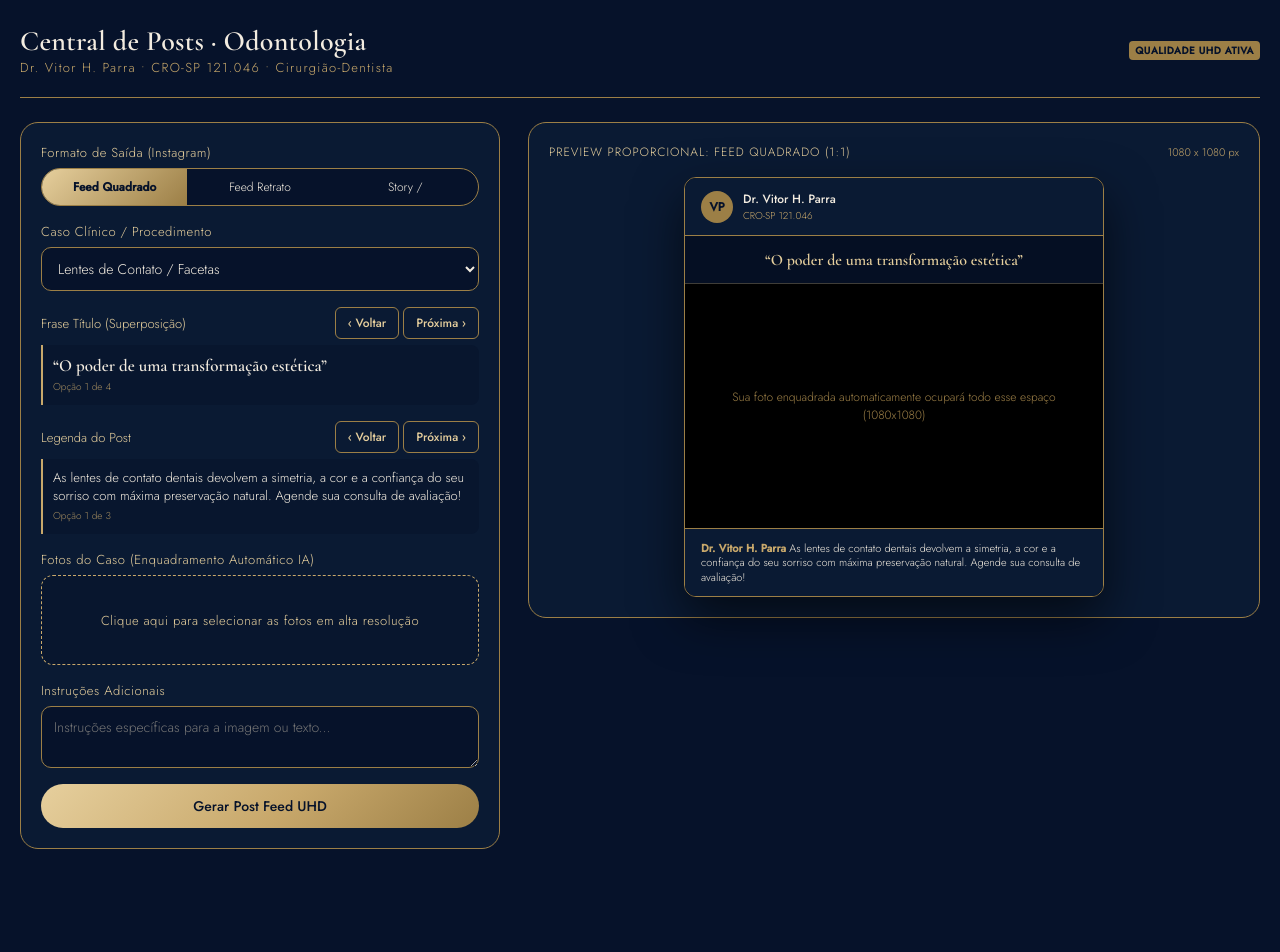
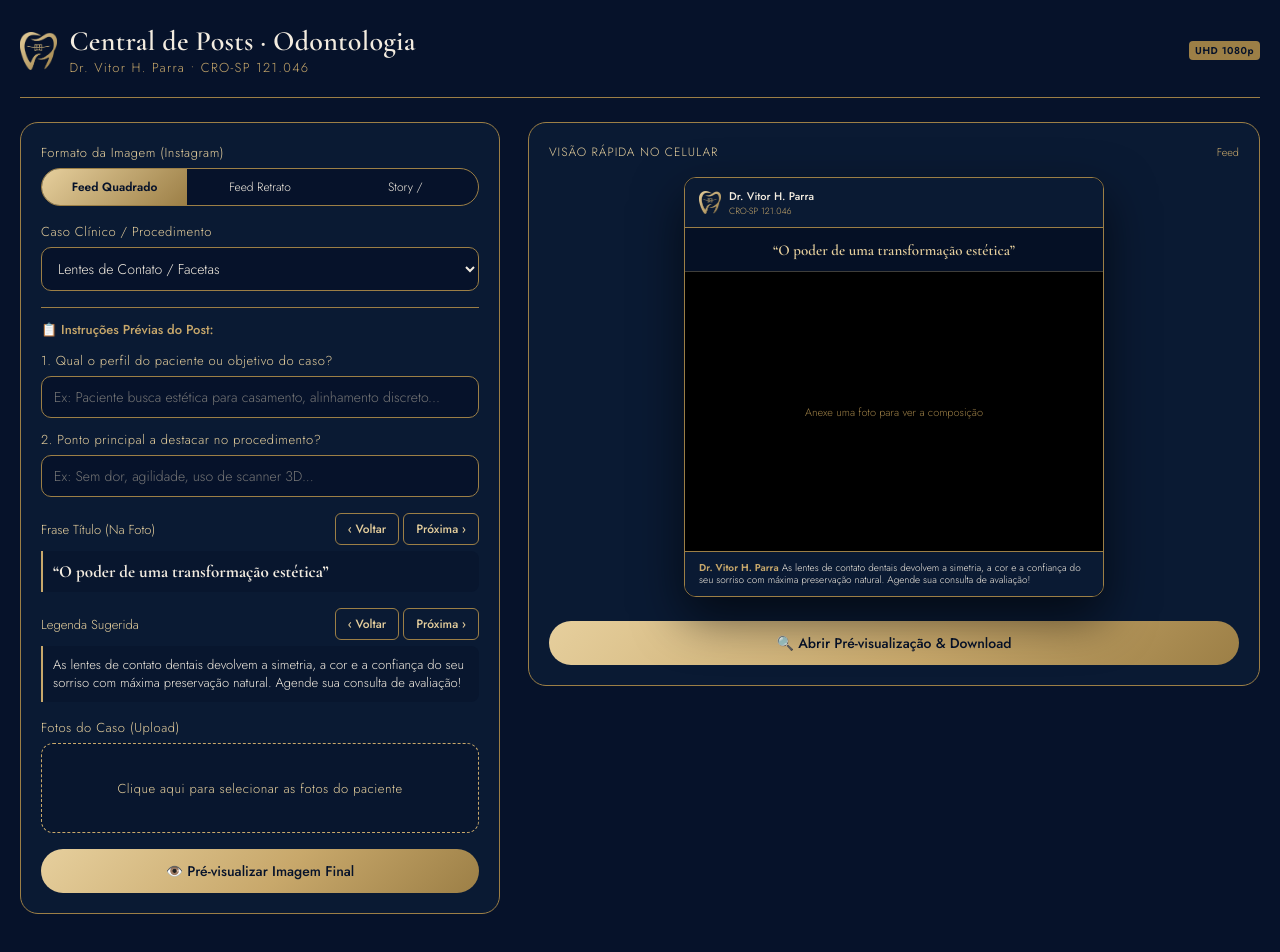
Before and after one commit to UhtredofWales/VP-Odonto, a Next.js app: page / in a window 1280 px wide. Shown: the top 952 px of the page. Before the commit the page ends 897 px from the top, so only its background shows below. Built offline with nearby package versions, Linux system fonts and the light colour scheme.

Commit message:
feat: adiciona download em canvas UHD, perguntas previas, logo-gold no favicon e modal de pre-visualizacao

```diff
--- a/app/layout.js
+++ b/app/layout.js
@@ -1,15 +1,24 @@
 import "./globals.css";
 
-export const metadata = { title: "Central de Posts · Odontologia", description: "Gerador de posts odontológicos" };
+export const metadata = {
+  title: "Central de Posts · Odontologia",
+  description: "Gerador e pré-visualizador de posts odontológicos em alta definição",
+  icons: {
+    icon: "/logo-gold.png",
+    shortcut: "/logo-gold.png",
+    apple: "/logo-gold.png",
+  },
+};
 
 export default function RootLayout({ children }) {
   return (
     <html lang="pt-BR">
       <head>
+        <link rel="icon" href="/logo-gold.png" type="image/png" />
         <link rel="preconnect" href="https://fonts.googleapis.com" />
         <link rel="preconnect" href="https://fonts.gstatic.com" crossOrigin="" />
         <link
-          href="https://fonts.googleapis.com/css2?family=Cormorant+Garamond:wght@500;600&family=Jost:wght@300;400;500&display=swap"
+          href="https://fonts.googleapis.com/css2?family=Cormorant+Garamond:wght@500;600;700&family=Jost:wght@300;400;500;600&display=swap"
           rel="stylesheet"
         />
       </head>
--- a/app/page.js
+++ b/app/page.js
@@ -1,31 +1,38 @@
 'use client';
 
-import { useState } from 'react';
+import { useState, useRef } from 'react';
 import { BRAND, DENTAL_CASES, FORMAT_OPTIONS } from '../lib/brand';
 
 export default function Home() {
   const [selectedCase, setSelectedCase] = useState(DENTAL_CASES[0].id);
   const [selectedFormat, setSelectedFormat] = useState(FORMAT_OPTIONS[0].id);
   const [selectedImages, setSelectedImages] = useState([]);
+
+  // Instruções prévias do texto
+  const [patientContext, setPatientContext] = useState('');
+  const [procedureHighlights, setProcedureHighlights] = useState('');
   const [customNotes, setCustomNotes] = useState('');
-  const [loading, setLoading] = useState(false);
-  const [generatedResult, setGeneratedResult] = useState(null);
 
-  // Índices para variação de frases e legendas
+  // Variáveis de navegação de texto
   const [topCaptionIndex, setTopCaptionIndex] = useState(0);
   const [postCaptionIndex, setPostCaptionIndex] = useState(0);
+
+  // Estados de download e preview
+  const [isRendering, setIsRendering] = useState(false);
+  const [previewModalOpen, setPreviewModalOpen] = useState(false);
+  const [renderedImageDataUrl, setRenderedImageDataUrl] = useState(null);
+
+  const canvasRef = useRef(null);
 
   const currentCaseObj = DENTAL_CASES.find(c => c.id === selectedCase) || DENTAL_CASES[0];
   const currentFormatObj = FORMAT_OPTIONS.find(f => f.id === selectedFormat) || FORMAT_OPTIONS[0];
 
-  // Alterna o caso zerando os índices
   const handleCaseChange = (e) => {
     setSelectedCase(e.target.value);
     setTopCaptionIndex(0);
     setPostCaptionIndex(0);
   };
 
-  // Navegação do Título
   const prevTopCaption = () => {
     setTopCaptionIndex(prev => (prev === 0 ? currentCaseObj.topCaptions.length - 1 : prev - 1));
   };
@@ -33,7 +40,6 @@ export default function Home() {
     setTopCaptionIndex(prev => (prev === currentCaseObj.topCaptions.length - 1 ? 0 : prev + 1));
   };
 
-  // Navegação da Legenda
   const prevPostCaption = () => {
     setPostCaptionIndex(prev => (prev === 0 ? currentCaseObj.postCaptions.length - 1 : prev - 1));
   };
@@ -55,52 +61,163 @@ export default function Home() {
     setSelectedImages(prev => prev.filter((_, i) => i !== index));
   };
 
-  const handleGenerate = async () => {
-    setLoading(true);
-    setGeneratedResult(null);
+  // Função para desenhar a arte final em alta resolução (UHD) no Canvas para download
+  const renderCanvasPost = () => {
+    return new Promise((resolve, reject) => {
+      const canvas = canvasRef.current;
+      if (!canvas) return reject('Canvas não disponível');
 
+      const ctx = canvas.getContext('2d');
+      const w = currentFormatObj.width;
+      const h = currentFormatObj.height;
+
+      canvas.width = w;
+      canvas.height = h;
+
+      // Fundo escuro (Navy / Deep)
+      ctx.fillStyle = '#06122a';
+      ctx.fillRect(0, 0, w, h);
+
+      const topHeaderHeight = Math.round(h * 0.12);
+      const footerHeight = Math.round(h * 0.14);
+      const imgHeight = h - topHeaderHeight - footerHeight;
+
+      // Se houver imagem selecionada
+      if (selectedImages.length > 0) {
+        const img = new Image();
+        img.crossOrigin = 'anonymous';
+        img.src = selectedImages[0].url;
+
+        img.onload = () => {
+          // Renderiza imagem centralizada mantendo proporção e preenchimento
+          const imgAspect = img.width / img.height;
+          const targetAspect = w / imgHeight;
+
+          let renderW = w;
+          let renderH = imgHeight;
+          let offsetX = 0;
+          let offsetY = topHeaderHeight;
+
+          if (imgAspect > targetAspect) {
+            renderW = imgHeight * imgAspect;
+            offsetX = (w - renderW) / 2;
+          } else {
+            renderH = w / imgAspect;
+            offsetY = topHeaderHeight + (imgHeight - renderH) / 2;
+          }
+
+          ctx.drawImage(img, offsetX, offsetY, renderW, renderH);
+          drawOverlaysAndText();
+        };
+
+        img.onerror = () => drawOverlaysAndText();
+      } else {
+        // Sem imagem (Placeholder elegante)
+        ctx.fillStyle = '#0a1a33';
+        ctx.fillRect(0, topHeaderHeight, w, imgHeight);
+        ctx.fillStyle = '#c8a86b';
+        ctx.font = `300 ${Math.round(w * 0.035)}px Jost, sans-serif`;
+        ctx.textAlign = 'center';
+        ctx.fillText('Nenhuma foto anexada', w / 2, topHeaderHeight + imgHeight / 2);
+        drawOverlaysAndText();
+      }
+
+      function drawOverlaysAndText() {
+        // Faixa Superior (Header do Post)
+        ctx.fillStyle = '#0a1a33';
+        ctx.fillRect(0, 0, w, topHeaderHeight);
+
+        // Moldura em Gold
+        ctx.strokeStyle = '#9c7f46';
+        ctx.lineWidth = 4;
+        ctx.beginPath();
+        ctx.moveTo(0, topHeaderHeight);
+        ctx.lineTo(w, topHeaderHeight);
+        ctx.stroke();
+
+        // Texto do Título Superior
+        ctx.fillStyle = '#e6cf9d';
+        ctx.font = `600 ${Math.round(w * 0.045)}px "Cormorant Garamond", serif`;
+        ctx.textAlign = 'center';
+        ctx.textBaseline = 'middle';
+
+        const captionText = `“${currentCaseObj.topCaptions[topCaptionIndex]}”`;
+        ctx.fillText(captionText, w / 2, topHeaderHeight / 2);
+
+        // Faixa Inferior (Rodapé do Post)
+        ctx.fillStyle = '#0a1a33';
+        ctx.fillRect(0, h - footerHeight, w, footerHeight);
+
+        ctx.beginPath();
+        ctx.moveTo(0, h - footerHeight);
+        ctx.lineTo(w, h - footerHeight);
+        ctx.stroke();
+
+        // Nome do Doutor e CRO no Rodapé
+        ctx.fillStyle = '#c8a86b';
+        ctx.font = `500 ${Math.round(w * 0.03)}px Jost, sans-serif`;
+        ctx.textAlign = 'left';
+        ctx.textBaseline = 'top';
+        ctx.fillText(`${BRAND.name} • ${BRAND.cro}`, Math.round(w * 0.05), h - footerHeight + 25);
+
+        // Subtexto / Detalhes informados
+        ctx.fillStyle = '#f3ece0';
+        ctx.font = `300 ${Math.round(w * 0.025)}px Jost, sans-serif`;
+        const noteText = procedureHighlights || currentCaseObj.postCaptions[postCaptionIndex];
+        ctx.fillText(noteText.slice(0, 80) + '...', Math.round(w * 0.05), h - footerHeight + 65);
+
+        resolve(canvas.toDataURL('image/png'));
+      }
+    });
+  };
+
+  // Abrir Modal de Pré-visualização
+  const handleOpenPreview = async () => {
+    setIsRendering(true);
     try {
-      const res = await fetch('/api/generate', {
-        method: 'POST',
-        headers: { 'Content-Type': 'application/json' },
-        body: JSON.stringify({
-          images: selectedImages.map(img => img.name),
-          caseType: selectedCase,
-          format: selectedFormat,
-          topCaption: currentCaseObj.topCaptions[topCaptionIndex],
-          postCaption: currentCaseObj.postCaptions[postCaptionIndex],
-          customNotes,
-          resolution: `${currentFormatObj.width}x${currentFormatObj.height} UHD`
-        })
-      });
+      const dataUrl = await renderCanvasPost();
+      setRenderedImageDataUrl(dataUrl);
+      setPreviewModalOpen(true);
+    } catch (err) {
+      alert('Erro ao gerar a pré-visualização: ' + err);
+    } finally {
+      setIsRendering(false);
+    }
+  };
 
-      const data = await res.json();
-      if (!res.ok) throw new Error(data.error || 'Erro ao gerar');
-
-      setGeneratedResult(data);
-    } catch (err) {
-      alert('Erro: ' + err.message);
-    } finally {
-      setLoading(false);
-    }
+  // Efetuar o download direto do arquivo de imagem
+  const handleDownloadImage = () => {
+    if (!renderedImageDataUrl) return;
+    const link = document.createElement('a');
+    link.download = `post-${selectedCase}-${selectedFormat}-UHD.png`;
+    link.href = renderedImageDataUrl;
+    link.click();
   };
 
   return (
     <div className="wrap">
+      {/* Canvas Oculto para Renderização em Altíssima Definição */}
+      <canvas ref={canvasRef} style={{ display: 'none' }} />
+
+      {/* Header Mobile / Desktop */}
       <header>
-        <div>
-          <h1>Central de Posts &middot; Odontologia</h1>
-          <p>{BRAND.name} &bull; {BRAND.cro} &bull; {BRAND.especialist}</p>
+        <div style={{ display: 'flex', alignItems: 'center', gap: '12px' }}>
+          <img src="/logo-gold.png" alt="Logo Gold" style={{ height: '38px', width: 'auto' }} />
+          <div>
+            <h1>Central de Posts &middot; Odontologia</h1>
+            <p>{BRAND.name} &bull; {BRAND.cro}</p>
+          </div>
         </div>
-        <span className="uhd-badge">QUALIDADE UHD ATIVA</span>
+        <span className="uhd-badge">UHD 1080p</span>
       </header>
 
+      {/* Grid com visual adaptado e dinâmico para Celular */}
       <div className="grid">
         <div className="panel">
 
           {/* Formato da Imagem */}
           <label>
-            Formato de Saída (Instagram)
+            Formato da Imagem (Instagram)
             <div className="seg">
               {FORMAT_OPTIONS.map(fmt => (
                 <button
@@ -125,52 +242,73 @@ export default function Home() {
             </select>
           </label>
 
-          {/* Opções da Frase Título (Legenda Superior) */}
+          {/* PERGUNTAS E INSTRUÇÕES PRÉVIAS DO TEXTO */}
+          <div style={{ borderTop: '1px solid var(--gold-d)', paddingTop: '12px', display: 'grid', gap: '12px' }}>
+            <span style={{ fontSize: '13px', fontWeight: '500', color: 'var(--gold)' }}>
+              📋 Instruções Prévias do Post:
+            </span>
+
+            <label>
+              1. Qual o perfil do paciente ou objetivo do caso?
+              <input
+                type="text"
+                value={patientContext}
+                onChange={(e) => setPatientContext(e.target.value)}
+                placeholder="Ex: Paciente busca estética para casamento, alinhamento discreto..."
+              />
+            </label>
+
+            <label>
+              2. Ponto principal a destacar no procedimento?
+              <input
+                type="text"
+                value={procedureHighlights}
+                onChange={(e) => setProcedureHighlights(e.target.value)}
+                placeholder="Ex: Sem dor, agilidade, uso de scanner 3D..."
+              />
+            </label>
+          </div>
+
+          {/* Navegação de Títulos */}
           <div>
             <div className="nav-header">
-              <span style={{ fontSize: '13px', color: 'var(--gold-l)' }}>Frase Título (Superposição)</span>
+              <span style={{ fontSize: '13px', color: 'var(--gold-l)' }}>Frase Título (Na Foto)</span>
               <div className="row" style={{ gap: '4px' }}>
-                <button type="button" className="btn ghost" onClick={prevTopCaption} title="Anterior">&lsaquo; Voltar</button>
-                <button type="button" className="btn ghost" onClick={nextTopCaption} title="Próxima">Próxima &rsaquo;</button>
+                <button type="button" className="btn ghost" onClick={prevTopCaption}>&lsaquo; Voltar</button>
+                <button type="button" className="btn ghost" onClick={nextTopCaption}>Próxima &rsaquo;</button>
               </div>
             </div>
             <div className="note">
               <strong style={{ fontFamily: 'var(--serif)', fontSize: '17px', color: 'var(--cream)', display: 'block' }}>
                 &ldquo;{currentCaseObj.topCaptions[topCaptionIndex]}&rdquo;
               </strong>
-              <span style={{ fontSize: '10px', color: 'var(--gold)', opacity: 0.8 }}>
-                Opção {topCaptionIndex + 1} de {currentCaseObj.topCaptions.length}
-              </span>
             </div>
           </div>
 
-          {/* Opções da Legenda do Post */}
+          {/* Navegação da Legenda do Post */}
           <div>
             <div className="nav-header">
-              <span style={{ fontSize: '13px', color: 'var(--gold-l)' }}>Legenda do Post</span>
+              <span style={{ fontSize: '13px', color: 'var(--gold-l)' }}>Legenda Sugerida</span>
               <div className="row" style={{ gap: '4px' }}>
-                <button type="button" className="btn ghost" onClick={prevPostCaption} title="Anterior">&lsaquo; Voltar</button>
-                <button type="button" className="btn ghost" onClick={nextPostCaption} title="Próxima">Próxima &rsaquo;</button>
+                <button type="button" className="btn ghost" onClick={prevPostCaption}>&lsaquo; Voltar</button>
+                <button type="button" className="btn ghost" onClick={nextPostCaption}>Próxima &rsaquo;</button>
               </div>
             </div>
             <div className="note">
               <p style={{ fontSize: '13px', color: 'var(--cream)', lineHeight: '1.4' }}>
                 {currentCaseObj.postCaptions[postCaptionIndex]}
               </p>
-              <span style={{ fontSize: '10px', color: 'var(--gold)', opacity: 0.8 }}>
-                Opção {postCaptionIndex + 1} de {currentCaseObj.postCaptions.length}
-              </span>
             </div>
           </div>
 
-          {/* Upload de Imagens */}
+          {/* Upload de Fotos */}
           <label>
-            Fotos do Caso (Enquadramento Automático IA)
+            Fotos do Caso (Upload)
             <div className="drop" onClick={() => document.getElementById('fileInput').click()}>
               {selectedImages.length > 0 ? (
-                <span>{selectedImages.length} foto(s) pronta(s). Clique para adicionar mais.</span>
+                <span>{selectedImages.length} foto(s) anexada(s). Clique para alterar/adicionar.</span>
               ) : (
-                <span>Clique aqui para selecionar as fotos em alta resolução</span>
+                <span>Clique aqui para selecionar as fotos do paciente</span>
               )}
             </div>
             <input
@@ -187,11 +325,11 @@ export default function Home() {
           {selectedImages.length > 0 && (
             <div className="row">
               {selectedImages.map((img, index) => (
-                <div key={index} style={{ position: 'relative', width: '60px', height: '60px', borderRadius: '8px', overflow: 'hidden', border: '1px solid var(--gold-d)' }}>
+                <div key={index} style={{ position: 'relative', width: '56px', height: '56px', borderRadius: '8px', overflow: 'hidden', border: '1px solid var(--gold-d)' }}>
                   <img src={img.url} alt={`Preview ${index}`} style={{ width: '100%', height: '100%', objectFit: 'cover' }} />
                   <button
                     onClick={() => removeImage(index)}
-                    style={{ position: 'absolute', top: '2px', right: '2px', background: 'rgba(0,0,0,0.8)', color: '#fff', border: 'none', borderRadius: '50%', width: '18px', height: '18px', fontSize: '10px', cursor: 'pointer' }}
+                    style={{ position: 'absolute', top: '2px', right: '2px', background: 'rgba(0,0,0,0.8)', color: '#fff', border: 'none', borderRadius: '50%', width: '16px', height: '16px', fontSize: '9px', cursor: 'pointer' }}
                   >
                     &times;
                   </button>
@@ -200,85 +338,124 @@ export default function Home() {
             </div>
           )}
 
-          {/* Notas Extras */}
-          <label>
-            Instruções Adicionais
-            <textarea
-              rows="2"
-              value={customNotes}
-              onChange={(e) => setCustomNotes(e.target.value)}
-              placeholder="Instruções específicas para a imagem ou texto..."
-            />
-          </label>
-
-          <button className="btn" onClick={handleGenerate} disabled={loading}>
-            {loading ? 'Gerando em Resolução UHD...' : `Gerar Post ${currentFormatObj.label.split(" ")[0]} UHD`}
+          {/* Botão para Gerar Pré-Visualização */}
+          <button className="btn" onClick={handleOpenPreview} disabled={isRendering}>
+            {isRendering ? 'Processando Imagem em UHD...' : '👁️ Pré-visualizar Imagem Final'}
           </button>
-
-          {generatedResult && (
-            <div className="note" style={{ borderColor: 'var(--gold-l)' }}>
-              <p style={{ fontWeight: '500', color: 'var(--gold-l)' }}>✅ Post gerado em UHD com sucesso!</p>
-              <p style={{ fontSize: '12px' }}>{generatedResult.message}</p>
-            </div>
-          )}
 
         </div>
 
-        {/* Stage / Preview Harmônico */}
+        {/* Stage / Mobile Friendly Area */}
         <div className="stage">
           <div className="preview-card">
             <div style={{ width: '100%', display: 'flex', justifyContent: 'space-between', alignItems: 'center' }}>
               <span style={{ fontSize: '12px', color: 'var(--gold-l)', textTransform: 'uppercase', letterSpacing: '.08em' }}>
-                Preview Proporcional: {currentFormatObj.label}
+                Visão Rápida no Celular
               </span>
               <span style={{ fontSize: '11px', color: 'var(--gold)' }}>
-                {currentFormatObj.width} x {currentFormatObj.height} px
+                {currentFormatObj.label.split(" ")[0]}
               </span>
             </div>
 
             <div className="preview-container" style={{ aspectRatio: currentFormatObj.ratio }}>
-
-              {/* Header do Post */}
-              <div style={{ padding: '12px 16px', background: 'var(--navy)', borderBottom: '1px solid var(--gold-d)', display: 'flex', alignItems: 'center', gap: '10px', zIndex: 2 }}>
-                <div style={{ width: '32px', height: '32px', borderRadius: '50%', background: 'var(--gold-d)', display: 'flex', alignItems: 'center', justifyContent: 'center', color: 'var(--deep)', fontWeight: 'bold', fontSize: '12px' }}>
-                  VP
-                </div>
+              <div style={{ padding: '10px 14px', background: 'var(--navy)', borderBottom: '1px solid var(--gold-d)', display: 'flex', alignItems: 'center', gap: '8px' }}>
+                <img src="/logo-gold.png" alt="Logo Gold" style={{ width: '22px', height: 'auto' }} />
                 <div>
-                  <p style={{ fontSize: '12px', fontWeight: '500', color: 'var(--cream)' }}>{BRAND.name}</p>
-                  <p style={{ fontSize: '10px', color: 'var(--gold)' }}>{BRAND.cro}</p>
+                  <p style={{ fontSize: '11px', fontWeight: '500', color: 'var(--cream)' }}>{BRAND.name}</p>
+                  <p style={{ fontSize: '9px', color: 'var(--gold)' }}>{BRAND.cro}</p>
                 </div>
               </div>
 
-              {/* Título Sobreposto / Superior */}
-              <div style={{ padding: '12px 16px', background: 'rgba(6, 18, 42, 0.85)', backdropFilter: 'blur(4px)', borderBottom: '1px solid rgba(200, 168, 107, 0.3)', textAlign: 'center', zIndex: 2 }}>
-                <span style={{ fontFamily: 'var(--serif)', fontSize: selectedFormat === 'story' ? '20px' : '16px', color: 'var(--gold-l)', fontWeight: '600' }}>
+              <div style={{ padding: '10px 14px', background: 'rgba(6, 18, 42, 0.9)', borderBottom: '1px solid rgba(200, 168, 107, 0.3)', textAlign: 'center' }}>
+                <span style={{ fontFamily: 'var(--serif)', fontSize: '15px', color: 'var(--gold-l)', fontWeight: '600' }}>
                   &ldquo;{currentCaseObj.topCaptions[topCaptionIndex]}&rdquo;
                 </span>
               </div>
 
-              {/* Área de Imagem Utilizando Todo o Espaço */}
               <div style={{ flex: 1, position: 'relative', width: '100%', height: '100%', background: '#000', display: 'flex', alignItems: 'center', justifyContent: 'center' }}>
                 {selectedImages.length > 0 ? (
                   <img src={selectedImages[0].url} alt="Caso" style={{ width: '100%', height: '100%', objectFit: 'cover' }} />
                 ) : (
-                  <span style={{ fontSize: '12px', color: 'var(--gold-d)', textAlign: 'center', padding: '20px' }}>
-                    Sua foto enquadrada automaticamente ocupará todo esse espaço ({currentFormatObj.width}x{currentFormatObj.height})
+                  <span style={{ fontSize: '11px', color: 'var(--gold-d)', textAlign: 'center', padding: '12px' }}>
+                    Anexe uma foto para ver a composição
                   </span>
                 )}
               </div>
 
-              {/* Footer do Post */}
-              <div style={{ padding: '12px 16px', background: 'var(--navy)', borderTop: '1px solid var(--gold-d)', zIndex: 2 }}>
-                <p style={{ fontSize: '11px', color: 'var(--cream)', lineHeight: '1.3' }}>
-                  <strong style={{ color: 'var(--gold)' }}>{BRAND.name}</strong> {currentCaseObj.postCaptions[postCaptionIndex]}
+              <div style={{ padding: '10px 14px', background: 'var(--navy)', borderTop: '1px solid var(--gold-d)' }}>
+                <p style={{ fontSize: '10px', color: 'var(--cream)', lineHeight: '1.2' }}>
+                  <strong style={{ color: 'var(--gold)' }}>{BRAND.name}</strong> {procedureHighlights || currentCaseObj.postCaptions[postCaptionIndex]}
                 </p>
               </div>
+            </div>
 
+            <button className="btn" onClick={handleOpenPreview} style={{ width: '100%', marginTop: '8px' }}>
+              🔍 Abrir Pré-visualização & Download
+            </button>
+          </div>
+        </div>
+      </div>
+
+      {/* MODAL DE PRÉ-VISUALIZAÇÃO ANTES DE BAIXAR */}
+      {previewModalOpen && (
+        <div style={{
+          position: 'fixed',
+          inset: 0,
+          background: 'rgba(6, 18, 42, 0.92)',
+          backdropFilter: 'blur(8px)',
+          zIndex: 9999,
+          display: 'flex',
+          alignItems: 'center',
+          justifyContent: 'center',
+          padding: '20px'
+        }}>
+          <div style={{
+            background: 'var(--navy)',
+            border: '1px solid var(--gold)',
+            borderRadius: '16px',
+            maxWidth: '500px',
+            width: '100%',
+            maxHeight: '90vh',
+            overflowY: 'auto',
+            padding: '20px',
+            display: 'flex',
+            flexDirection: 'column',
+            gap: '16px',
+            alignItems: 'center',
+            boxShadow: '0 25px 50px -12px rgba(0, 0, 0, 0.7)'
+          }}>
+            <div style={{ width: '100%', display: 'flex', justifyContent: 'space-between', alignItems: 'center' }}>
+              <h3 style={{ fontFamily: 'var(--serif)', fontSize: '20px', color: 'var(--gold-l)' }}>
+                Pré-visualização da Imagem Final (UHD)
+              </h3>
+              <button
+                onClick={() => setPreviewModalOpen(false)}
+                style={{ background: 'transparent', border: 'none', color: 'var(--gold)', fontSize: '20px', cursor: 'pointer' }}
+              >
+                ✕
+              </button>
+            </div>
+
+            {/* Imagem Pronta Renderizada */}
+            {renderedImageDataUrl && (
+              <img
+                src={renderedImageDataUrl}
+                alt="Arte Final Renderizada"
+                style={{ width: '100%', height: 'auto', borderRadius: '10px', border: '1px solid var(--gold-d)' }}
+              />
+            )}
+
+            <div style={{ width: '100%', display: 'grid', gap: '10px' }}>
+              <button className="btn" onClick={handleDownloadImage} style={{ width: '100%' }}>
+                ⬇️ Baixar Imagem Agora (.PNG)
+              </button>
+              <button className="btn ghost" onClick={() => setPreviewModalOpen(false)} style={{ width: '100%' }}>
+                Voltar e Ajustar
+              </button>
             </div>
           </div>
         </div>
-
-      </div>
+      )}
     </div>
   );
 }
```
